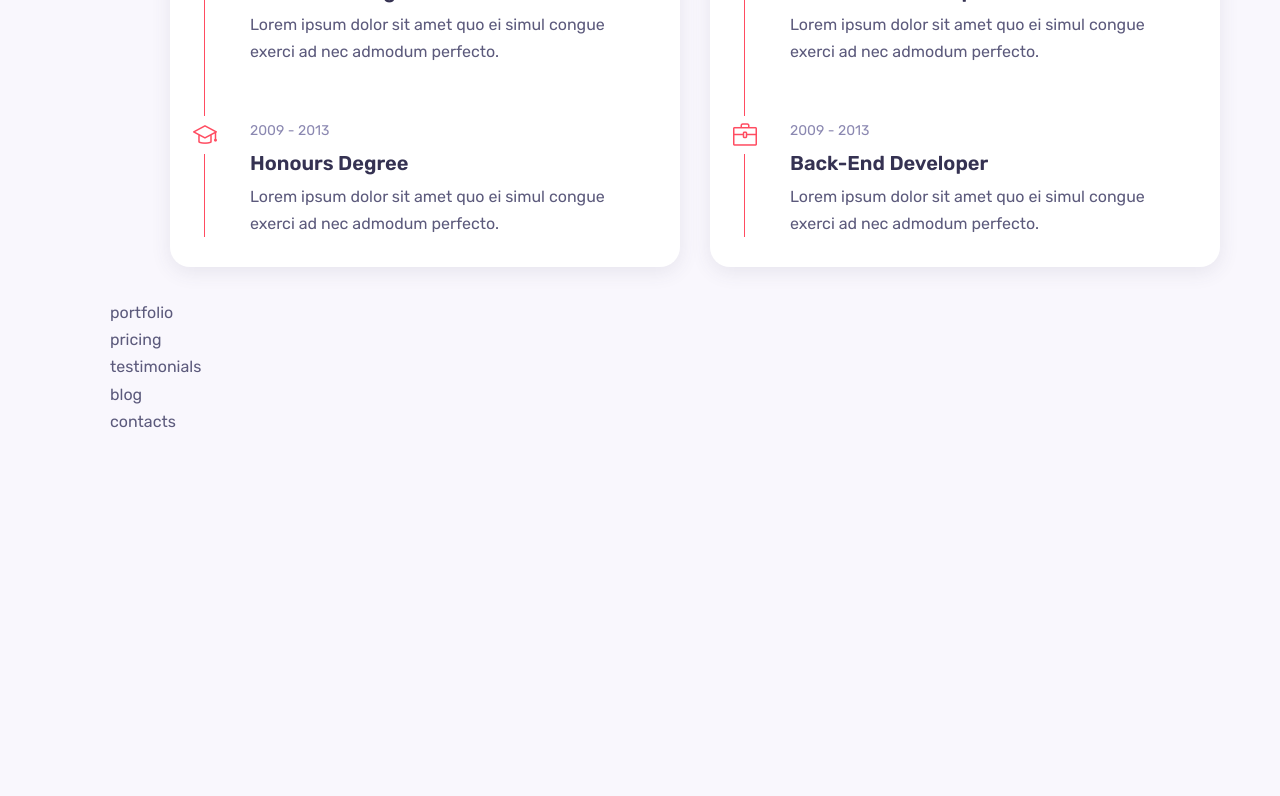
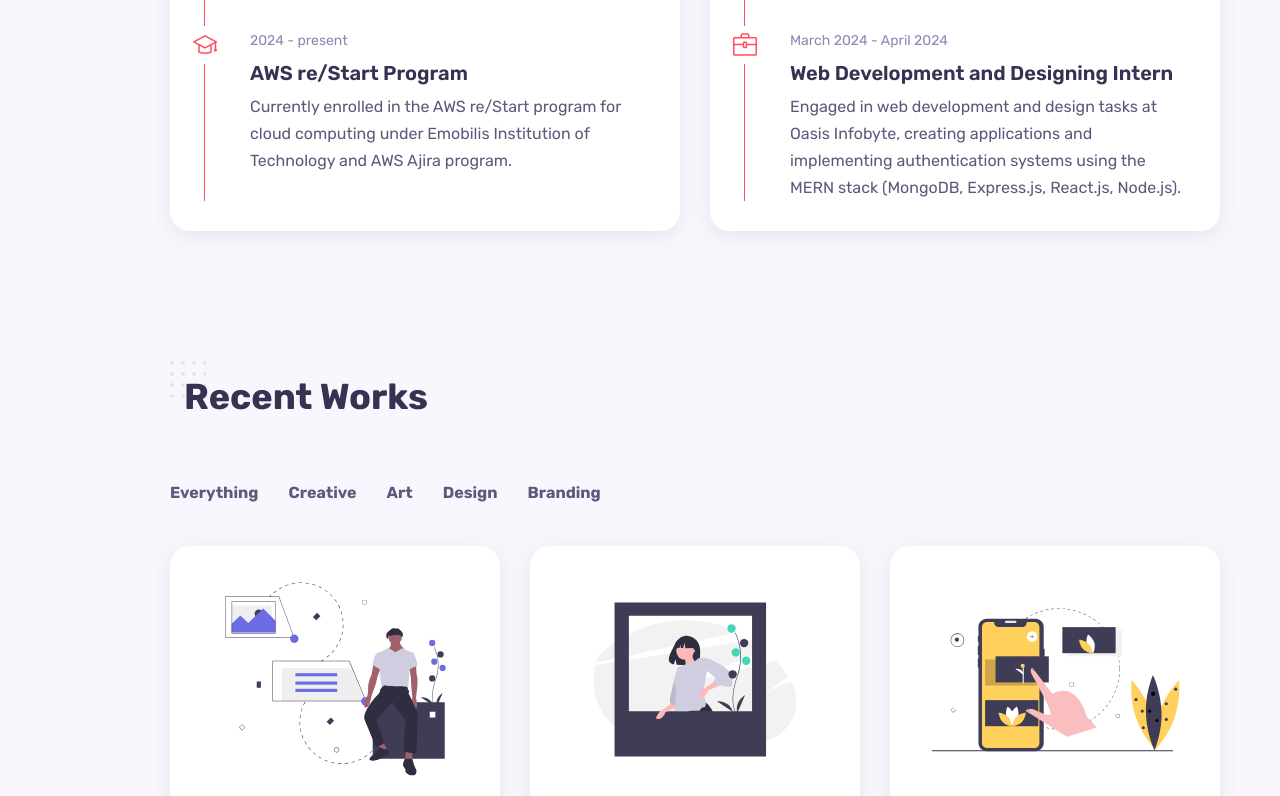
Before and after one commit to Georgeondigo/portfolio, a React (Create React App) app: page / in a window 1280 px wide. Shown: the part 2500-3296 px from the top of the page. Before the commit the page ends 2935 px from the top, so only its background shows below. Built offline with nearby package versions, Linux system fonts and the light colour scheme.

Commit message:
portfolio section

```diff
--- /dev/null
+++ b/src/components/portfolio/Menu.jsx
@@ -0,0 +1,51 @@
+import Work1 from "../../assets/work-1.svg";
+import Work2 from "../../assets/work-2.svg";
+import Work3 from "../../assets/work-3.svg";
+import Work4 from "../../assets/work-4.svg";
+import Work5 from "../../assets/work-5.svg";
+import Work6 from "../../assets/work-6.svg";
+
+const Menu = [
+    {
+      id: 1,
+      image: Work1,
+      title: "Project Management Illustration",
+      category: "Design",
+    },
+    {
+      id: 2,
+      image: Work2,
+      title: "Guest App Walkthrough Screens",
+      category: "Art",
+    },
+    {
+      id: 3,
+      image: Work3,
+      title: "Delivery App Wireframe",
+      category: "Branding",
+    },
+    ,
+    {
+      id: 4,
+      image: Work4,
+      title: "Onboarding Motivation",
+      category: "Design",
+    },
+    ,
+    {
+      id: 5,
+      image: Work5,
+      title: "iMac Mockup Design",
+      category: "Creative",
+    },
+    ,
+    {
+      id: 6,
+      image: Work6,
+      title: "Game Store App Concept",
+      category: "Art",
+    },
+  ];
+
+
+export default Menu
--- a/src/components/portfolio/portfolio.css
+++ b/src/components/portfolio/portfolio.css
@@ -0,0 +1,96 @@
+.work__filters{
+    display: flex;
+    align-items: center;
+    column-gap: 1.875rem;
+    margin-bottom: 2.5rem;
+}
+
+.work__item{
+    cursor: pointer;
+    font-weight: var(--font--bold);
+}
+
+.work__item:hover{
+    color: var(--first-color);
+}
+
+.work__container{
+    grid-template-columns: repeat(3, 1fr);
+    gap: 1.875rem;
+}
+
+.work__card{
+    position: relative;
+   overflow: hidden;
+    border-radius: var(--border-radius);
+    box-shadow: var(--shadow);
+}
+
+.work__mask{
+    background:  #c8c7c7;
+    position: absolute;
+    left: 0;
+    top: 0;
+    height: 100%;
+    width: 100%;
+    transition: .3s;
+    opacity: 0;
+}
+
+.work__card:hover .work__mask{
+    opacity: 0.9;
+}
+
+.work__category{
+    color: #fff;
+    background-color: var(--first-color);
+    border-bottom-left-radius: 0.98rem;
+    border-bottom-right-radius: 0.98rem;
+    position: absolute;
+    top: 0;
+    left: 1.5rem;
+    font-size: var(--small-font-size);
+    display: inline-block;
+    padding: 0.19rem 0.625rem;
+    transform: translateY(-40px);
+    transition: .3s;
+}
+
+.work__title{
+    color: #fcfbfb;
+    font-size: var(--h3-font-size);
+    margin: 0 0 0.98rem;
+    padding: 0 1.25rem;
+    position: absolute;
+    top: 3.75rem;
+    transform: translateY(30px);
+    transition: .3s;
+    opacity: 0;
+}
+
+.work__button{
+    color: #fff;
+    position: absolute;
+    bottom: 1.5rem;
+    left: 1.5rem;
+    font-size:  var(--h3-font-size);
+    display: block;
+    background-color: hsl(219, 100%, 68%);
+    height: 40px;
+    width: 40px;
+    cursor: pointer;
+    border-radius: 50%;
+    text-align: center;
+    line-height: 42px;
+    transition: .3s;
+    opacity: 0;
+}
+
+.work__card:hover .work__button{
+    opacity: 1;
+}
+.work__card:hover .work__title,
+.work__card:hover .work__category{
+    opacity: 1;
+    transform: translateY(0);
+}
--- a/src/components/portfolio/portfolio.jsx
+++ b/src/components/portfolio/portfolio.jsx
@@ -1,10 +1,50 @@
-import React from 'react';
+import React, { useState } from 'react';
 import "./portfolio.css";
+import Menu from './Menu';
 
-const portfolio = () => {
+const Portfolio = () => {
+  const [items, setItems] = useState(Menu);
+  const filterItem = (categoryItem) => {
+    const updatedItems = Menu.filter((curElem) =>{
+      return curElem.category === categoryItem;
+    });
+
+    setItems(updatedItems);
+  }
+
   return (
-    <div>portfolio</div>
+    <section className="work container section" id="work">
+      <h2 className="section__title">Recent Works</h2>
+
+      <div className="work__filters">
+        <span className="work__item" onClick={() => setItems(Menu)}>Everything</span>
+        <span className="work__item" onClick={() => filterItem ("Creative")}>Creative</span>
+        <span className="work__item" onClick={() => filterItem ("Art")}>Art</span>
+        <span className="work__item" onClick={() => filterItem ("Design")}>Design</span>
+        <span className="work__item" onClick={() => filterItem ("Branding")}>Branding</span>
+      </div>
+
+      <div className="work__container grid">
+        {items.map((elem) =>{
+          const{id, image, title, category} = elem;
+          return(
+            <div className="work__card" key={id}>
+              <div className="work__thumbnail">
+                <img src={image} alt="" className="work__img" />
+                <div className="work__mask"></div>
+              </div>
+
+              <span className="work__category">{category}</span>
+              <h3 className="work__title">{title}</h3>
+              <a href="" className="work__button">
+                <i className="icon-link work__buttton-icon"></i>
+              </a>
+            </div>
+          )
+        })}
+      </div>
+    </section>
   )
 }
 
-export default portfolio
+export default Portfolio
--- a/src/components/resume/data.jsx
+++ b/src/components/resume/data.jsx
@@ -3,51 +3,50 @@ const Data = [
     id: 1,
     category: "education",
     icon: "icon-graduation",
-      year: "2019 - present",
-      title: "Academic Degree",
-      desc: "Lorem ipsum dolor sit amet quo ei simul congue exerci     ad nec admodum perfecto.",
+    year: "2022 - 2024",
+    title: "Diploma in Computer Science",
+    desc: "Completed coursework in Data Structures & Algorithms, Databases (SQL), Object Oriented Programming-Java/C++, Linux, Statistics, Operating Systems at Riara University.",
   },
   {
     id: 2,
     category: "education",
     icon: "icon-graduation",
-      year: "2013 - 2017",
-      title: "Bachelor's Degree",
-      desc: "Lorem ipsum dolor sit amet quo ei simul congue exerci     ad nec admodum perfecto.",
+    year: "2024 - present",
+    title: "AWS re/Start Program",
+    desc: "Currently enrolled in the AWS re/Start program for cloud computing under Emobilis Institution of Technology and AWS Ajira program.",
   },
   {
     id: 3,
-      category: "education",
-      icon: "icon-graduation",
-      year: "2009 - 2013",
-      title: "Honours Degree",
-      desc: "Lorem ipsum dolor sit amet quo ei simul congue exerci     ad nec admodum perfecto.",
+    category: "experience",
+    icon: "icon-briefcase",
+    year: "January 2024 - April 2024",
+    title: "Software Engineering Intern",
+    desc: "Contributed to backend and frontend development tasks at Flash Credit Africa, enhancing the customer experience for loan applications. Utilized C# .NET, Svelte, TypeScript, Tailwind CSS, Cosmos DB, and various Azure services.",
   },
   {
     id: 4,
     category: "experience",
     icon: "icon-briefcase",
-      year: "2019 - present",
-      title: "Web Designer",
-      desc: "Lorem ipsum dolor sit amet quo ei simul congue exerci     ad nec admodum perfecto.",
+    year: "March 2024 - April 2024",
+    title: "Web Development and Designing Intern",
+    desc: "Engaged in web development and design tasks at Oasis Infobyte, creating applications and implementing authentication systems using the MERN stack (MongoDB, Express.js, React.js, Node.js).",
   },
   {
     id: 5,
-      category: "experience",
-      icon: "icon-briefcase",
-      year: "2013 - 2017",
-      title: "Front-End Developer",
-      desc: "Lorem ipsum dolor sit amet quo ei simul congue exerci     ad nec admodum perfecto.",
+    category: "projects",
+    icon: "icon-project",
+    year: "2023",
+    title: "Art Gallery Web Application",
+    desc: "Developed a comprehensive web application for buying and selling artwork, featuring customer and admin portals, user authentication, payment integration, and artist requests. Built with React.js, Node.js, Express.js, and MongoDB.",
   },
   {
     id: 6,
-      category: "experience",
-      icon: "icon-briefcase",
-      year: "2009 - 2013",
-      title: "Back-End Developer",
-      desc: "Lorem ipsum dolor sit amet quo ei simul congue exerci     ad nec admodum perfecto.",
+    category: "projects",
+    icon: "icon-project",
+    year: "2023",
+    title: "Restaurant Food Ordering Website",
+    desc: "Created a website for online food ordering with features like menu display, user registration and authentication, order management, payment integration, and an admin dashboard. Built using React.js, Node.js, Express.js, and MongoDB.",
   },
 ];
 
-
-export default Data
+export default Data;
```
Lines whose indentation alone changed are shown as unchanged.
